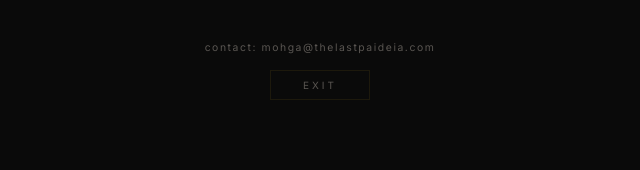
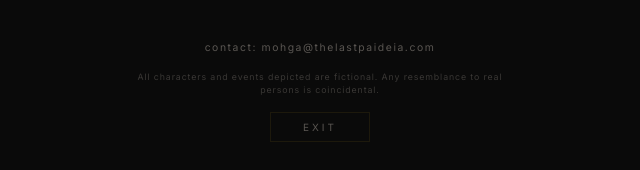
Before and after one commit to paideia1200bce/thelastpaideia, a website: page public/player.html in a window 1280 px wide. Shown: the part 1038-1208 px from the top of the page, 320-960 px from the left. Drawn offline with nearby package versions, Linux system fonts and the light colour scheme; no server answers.

Commit message:
push assets

```diff
--- a/public/player.html
+++ b/public/player.html
@@ -4,6 +4,8 @@
   <meta charset="UTF-8">
   <meta name="viewport" content="width=device-width, initial-scale=1.0">
   <meta name="description" content="The Last Paideia - The Regime of Quiet Hands">
+  <link rel="icon" type="image/png" href="/favicon.png">
+  <link rel="apple-touch-icon" href="/favicon.png">
   <title>The Last Paideia - Watch</title>
   <link rel="preconnect" href="https://fonts.googleapis.com">
   <link rel="preconnect" href="https://fonts.gstatic.com" crossorigin>
@@ -44,6 +46,7 @@
 
     <footer class="player-footer">
       <p class="player-contact">contact: <a href="mailto:mohga@thelastpaideia.com">mohga@thelastpaideia.com</a></p>
+      <p class="disclaimer">All characters and events depicted are fictional. Any resemblance to real persons is coincidental.</p>
       <button id="exit-btn" class="exit-btn">Exit</button>
     </footer>
   </main>
--- a/public/styles.css
+++ b/public/styles.css
@@ -539,6 +539,16 @@ video::-webkit-media-controls-fullscreen-button {
   color: var(--accent-gold-dim);
 }
 
+.disclaimer {
+  font-size: 0.55rem;
+  letter-spacing: 0.1em;
+  color: var(--text-muted);
+  opacity: 0.6;
+  max-width: 400px;
+  text-align: center;
+  line-height: 1.5;
+}
+
 .exit-btn {
   padding: var(--space-sm) var(--space-lg);
   background: transparent;
```
Also changed, not shown: public/index.html (+2 -0 lines), public/favicon.png (added), thelastpaideiaprojectlogo.png (added).
